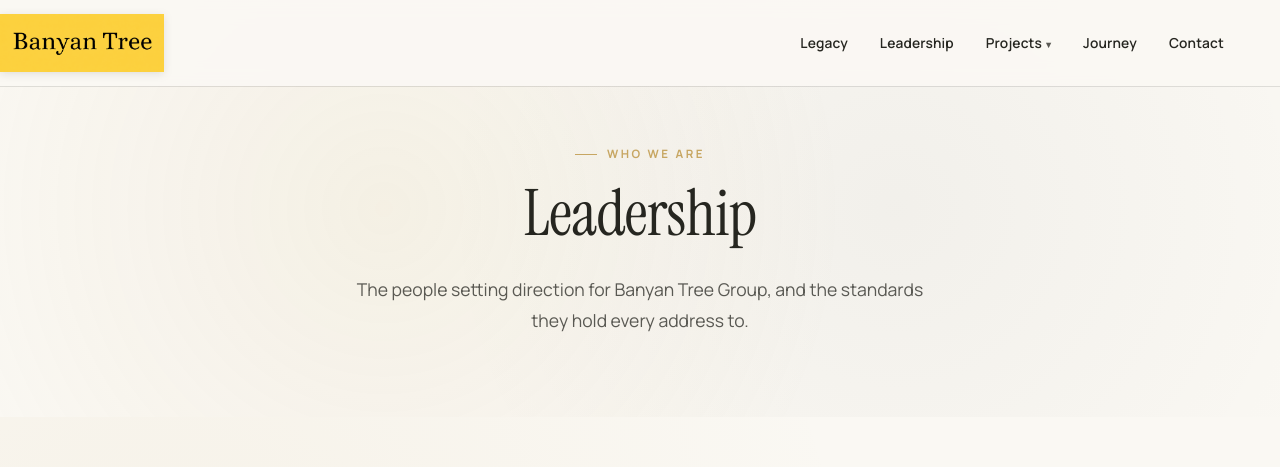
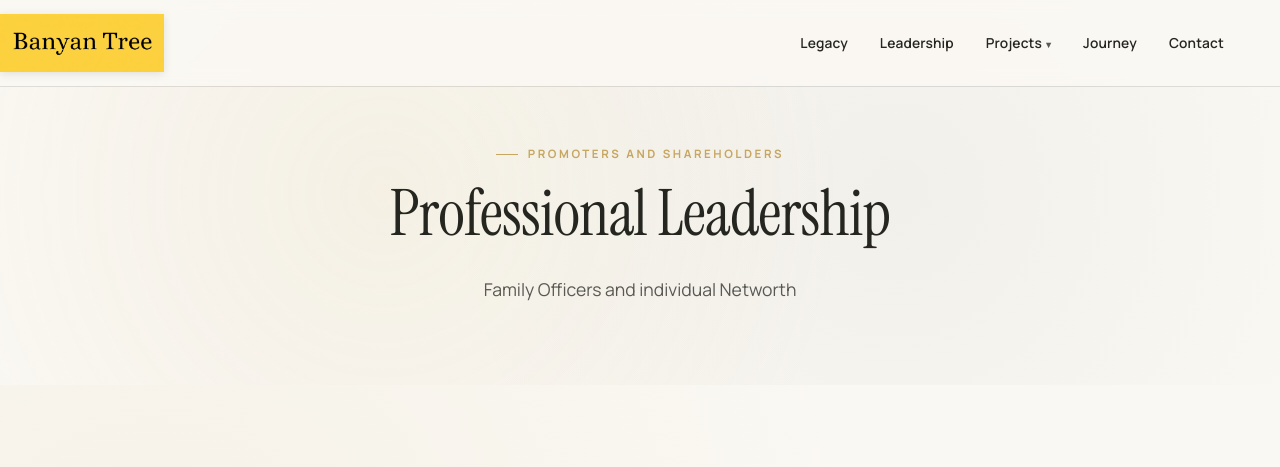
Before and after one commit to manjunath-webscafe/Banyan-tree-remastered, a React (Vite) app: page /leadership in a window 1280 px wide. Shown: the top 467 px of the page. Built offline with nearby package versions, Linux system fonts and the light colour scheme.

Commit message:
Update LeadershipPage.jsx

```diff
--- a/src/pages/LeadershipPage.jsx
+++ b/src/pages/LeadershipPage.jsx
@@ -6,9 +6,9 @@
   return (
     <>
       <PageHeader
-        subtitle="Who We Are"
-        title="Leadership"
-        description="The people setting direction for Banyan Tree Group, and the standards they hold every address to."
+        subtitle="Promoters and Shareholders"
+        title="Professional Leadership"
+        description="Family Officers and individual Networth"
       />
       <Leadership />
       <CtaBanner />
```
